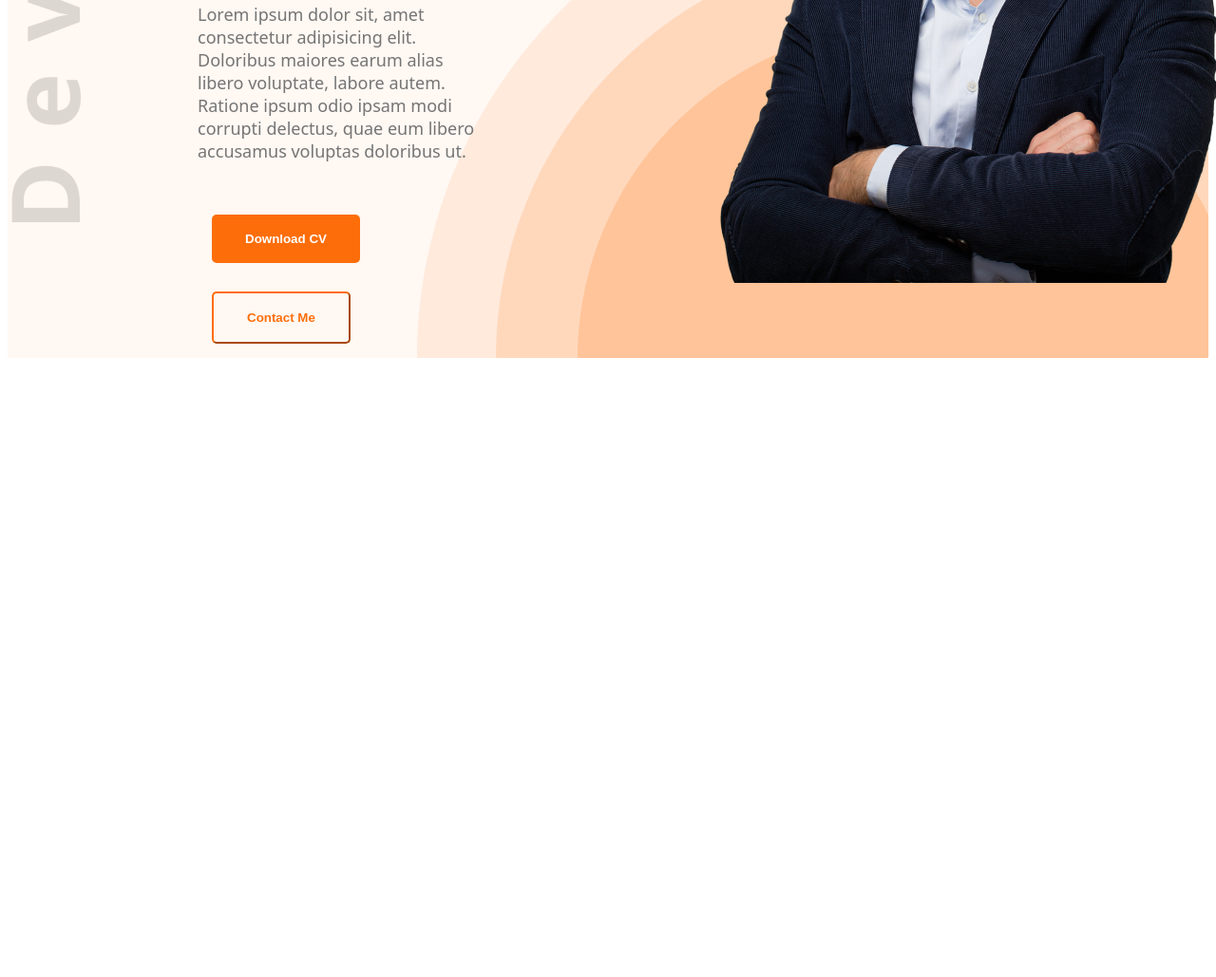
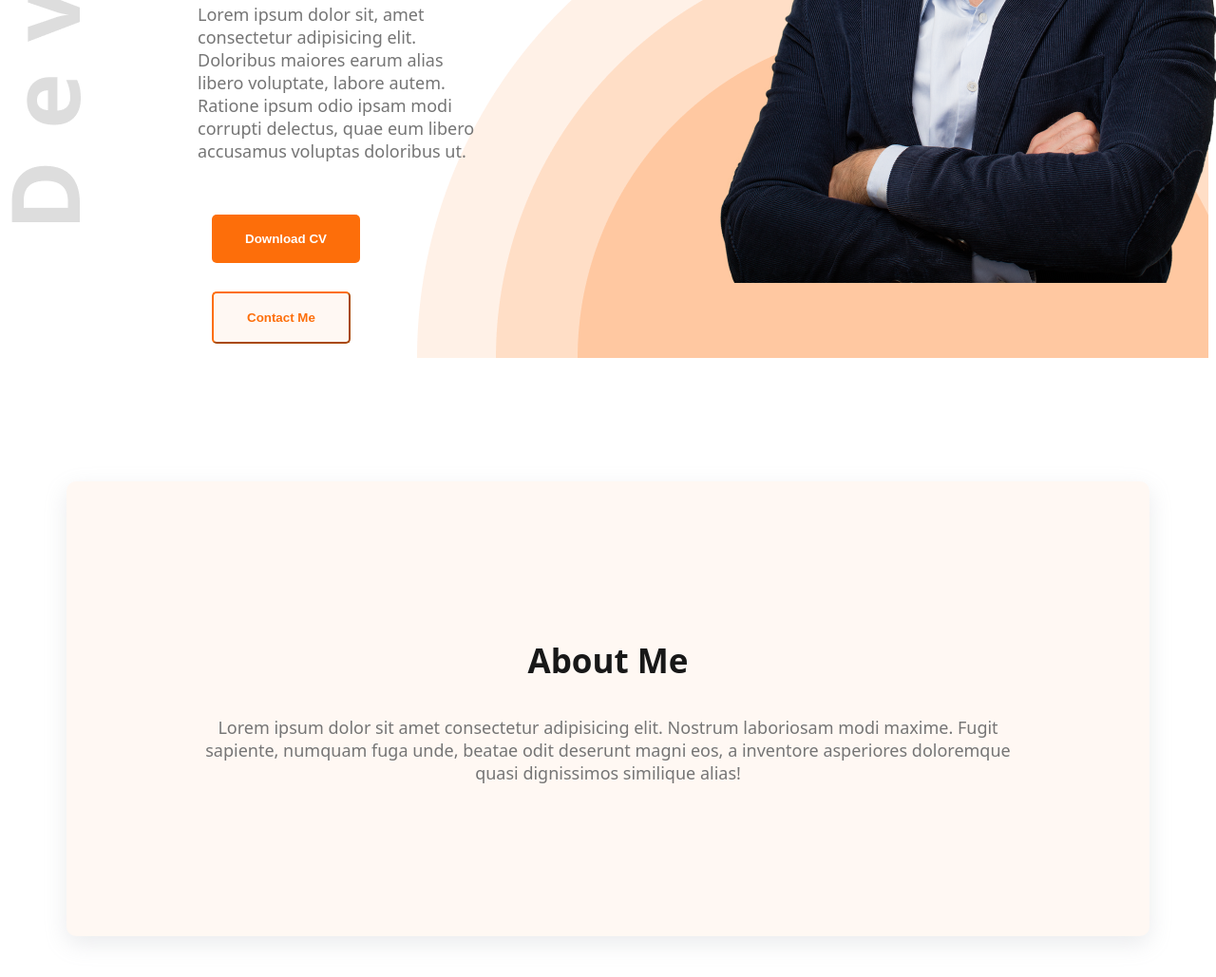
Before and after one commit to Elias-Gti/portfolio-website, a plain HTML site: page index.html in a window 1280 px wide. Shown: the part 537-1566 px from the top of the page at 95% size. Before the commit the page ends 922 px from the top, so only its background shows below. Drawn offline with Linux system fonts and the light colour scheme.

Commit message:
about one

```diff
--- a/index.html
+++ b/index.html
@@ -1,16 +1,20 @@
 <!DOCTYPE html>
 <html lang="en">
+
 <head>
     <meta charset="UTF-8">
     <meta name="viewport" content="width=device-width, initial-scale=1.0">
     <!-- Google Font Open sans -->
     <link rel="preconnect" href="https://fonts.googleapis.com">
-<link rel="preconnect" href="https://fonts.gstatic.com" crossorigin>
-<link href="https://fonts.googleapis.com/css2?family=Open+Sans:ital,wdth,wght@0,75..100,300..800;1,75..100,300..800&display=swap" rel="stylesheet">
-<!-- Css file for style -->
-     <link rel="stylesheet" href="style/style.css">
+    <link rel="preconnect" href="https://fonts.gstatic.com" crossorigin>
+    <link
+        href="https://fonts.googleapis.com/css2?family=Open+Sans:ital,wdth,wght@0,75..100,300..800;1,75..100,300..800&display=swap"
+        rel="stylesheet">
+    <!-- Css file for style -->
+    <link rel="stylesheet" href="style/style.css">
     <title>Personal Website</title>
 </head>
+
 <body>
     <header class="header">
         <nav>
@@ -27,19 +31,16 @@
             <div class="content">
                 <h3>Hi, I am</h3>
                 <h1>Mohammed Elias</h1>
-                <p>Lorem ipsum dolor sit, amet consectetur adipisicing elit. Doloribus maiores earum alias libero voluptate, labore autem. Ratione ipsum odio ipsam modi corrupti delectus, quae eum libero accusamus voluptas doloribus ut.</p>
+                <p>Lorem ipsum dolor sit, amet consectetur adipisicing elit. Doloribus maiores earum alias libero
+                    voluptate, labore autem. Ratione ipsum odio ipsam modi corrupti delectus, quae eum libero accusamus
+                    voluptas doloribus ut.</p>
 
                 <div class="btn-group">
                     <button class="btn-primary"> Download CV</button>
                     <button class="btn-secondary">Contact Me</button>
-
-
                 </div>
 
-
-
             </div>
-
 
             <div class="banner-img">
                 <img src="images/hardy.png" alt="">
@@ -47,6 +48,20 @@
             </div>
 
         </div>
+        <!-- About section  -->
+        <main>
+            <section>
+                <div class="about_me">
+                    <h3 class="setion_title">About Me</h3>
+                    <p class="text-body">Lorem ipsum dolor sit amet consectetur adipisicing elit. Nostrum laboriosam
+                        modi maxime. Fugit sapiente, numquam fuga unde, beatae odit deserunt magni eos, a inventore
+                        asperiores doloremque quasi dignissimos similique alias!</p>
+
+
+                </div>
+                </div>
+            </section>
+        </main>
 
     </header>
 
@@ -58,4 +73,5 @@
 
     </footer>
 </body>
+
 </html>
--- a/style/style.css
+++ b/style/style.css
@@ -7,6 +7,11 @@
     }
     .p-text-color{
         color: #474747;
+    }
+    main{
+        margin: 0px auto;
+        max-width: 1140px;
+
     }
     .btn-primary{
        background-color: #FD6E0A;
@@ -56,7 +61,7 @@
 /* Nav Related Style end*/
 /* Header Style */
 .header{
-    background-color: #FFF8F3;
+
     background-image: url(../images/developer.png);
     background-repeat: no-repeat;
     background-position-x:left ;
@@ -97,3 +102,25 @@
     margin: 15px;
 
 }
+/* section title  */
+.setion_title{
+    color: #181818;
+    text-align: center;
+    font-weight: bold;
+    font-size: 35px;
+}
+.text-body{
+    color: #757575;
+    font-size: 18px;
+    text-align: center;
+    margin-top: 30px;
+    margin-bottom: 30px;
+}
+
+.about_me{
+    background-color: #FFF8F3;
+    margin: 130px 0px;
+    padding: 130px;
+    border-radius: 10px;
+    box-shadow: rgba(149, 157, 165, 0.2) 0px 8px 24px;
+}
```
